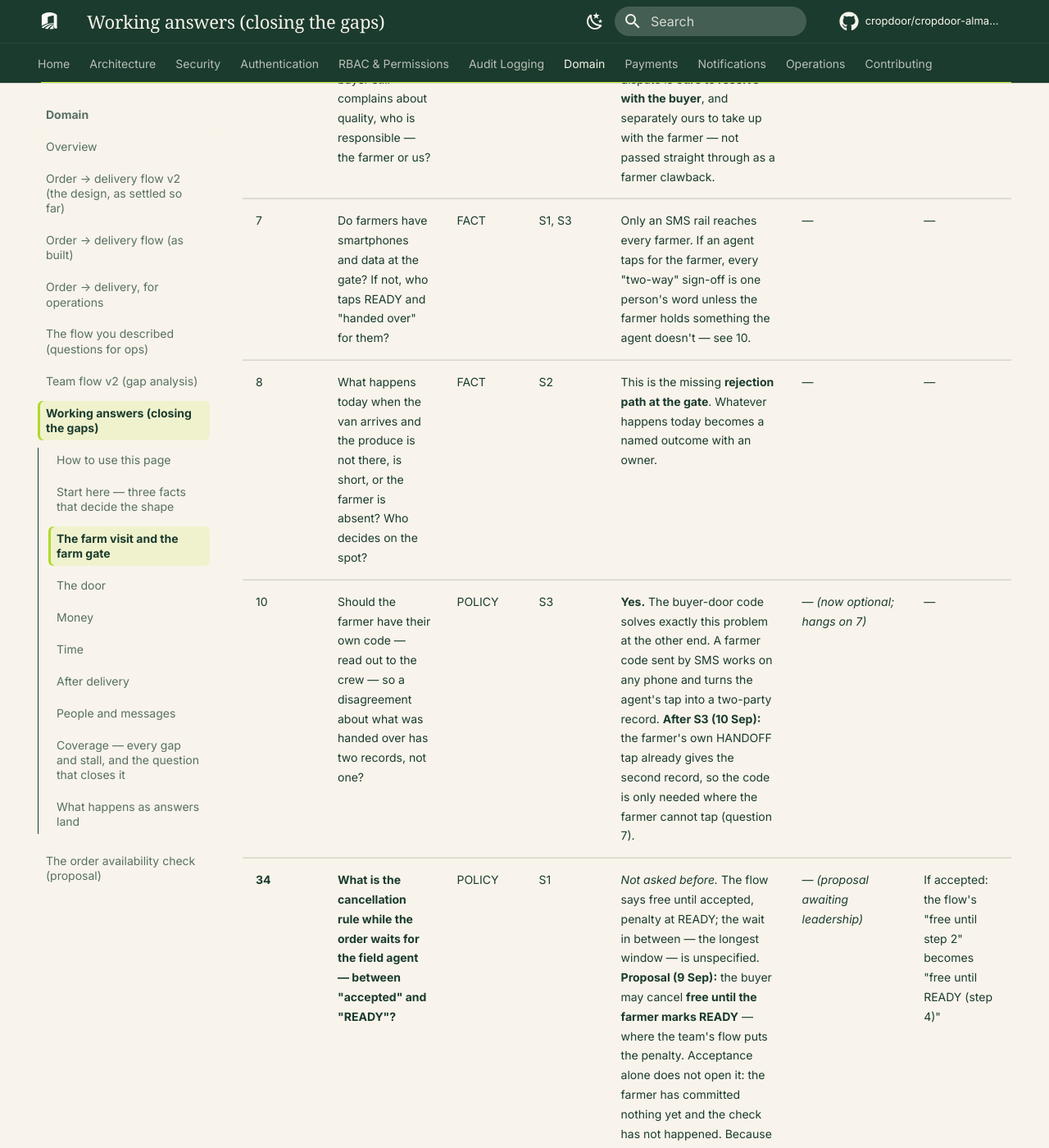
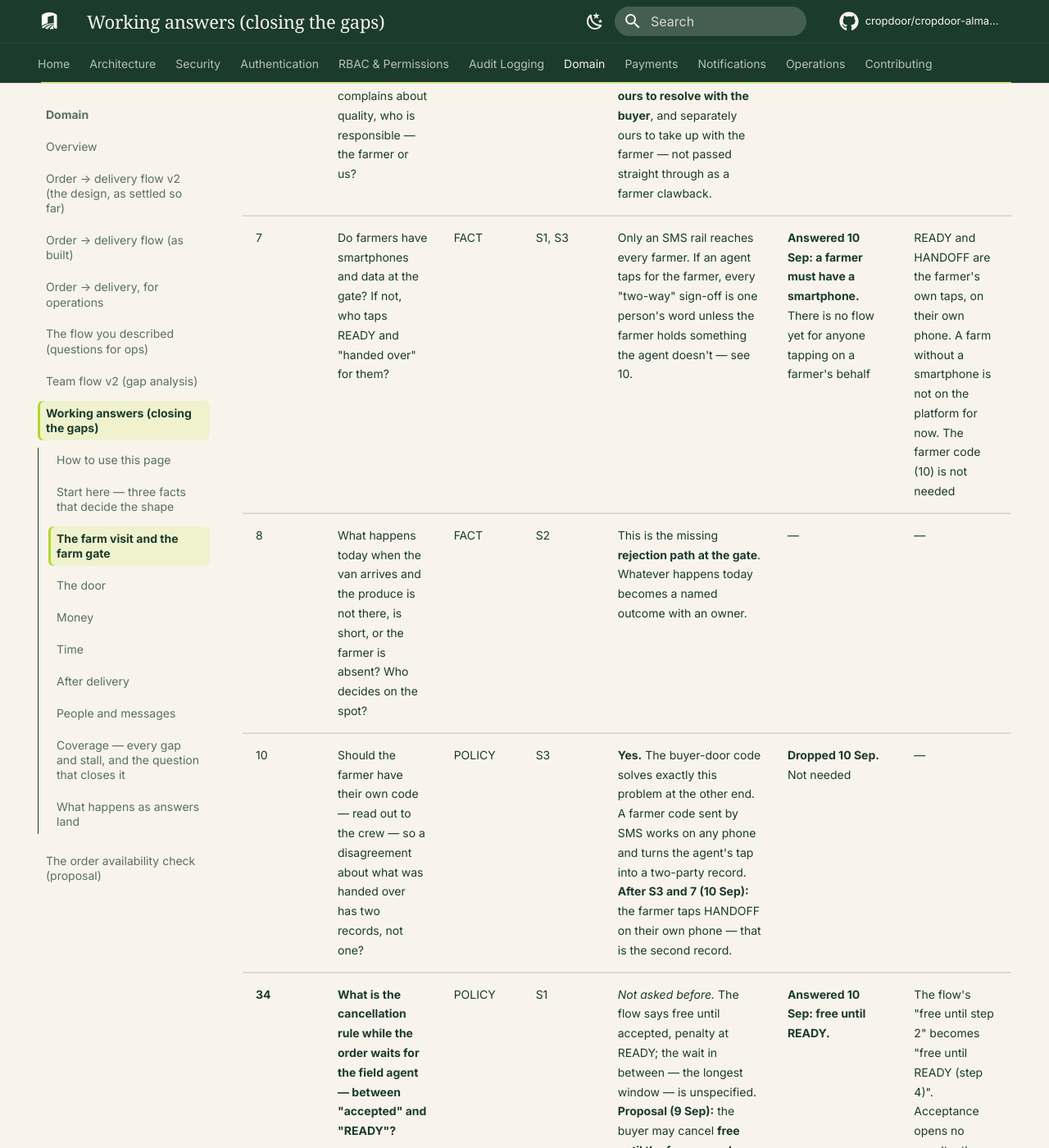
Before and after one commit to cropdoor/cropdoor-almanac, an MkDocs documentation site: the page built from docs/domain/order-delivery-flow-v2-working-answers.md, in a window 1280 px wide and 1400 px high, scrolled down 5070 px. Shown: the whole window at 82% size. Built offline with MkDocs 1.6.1 and Material for MkDocs 9.7.7, drawn with Linux system fonts in a browser that asks for light colours; some web fonts are replaced; comment, search, counter and statistics services are not loaded; some of the changed text lies outside the part shown.

Commit message:
docs(domain): 8 working hours confirmed; free cancellation until READY; farmers must have a smartphone
Q34 answered (free until READY), Q7 answered (a farmer must have a
smartphone; nobody taps for them), Q10 dropped (the farmer's own HANDOFF
tap is the second record). The still-open list on the v2 page regenerated.

```diff
--- a/docs/domain/order-delivery-flow-v2-working-answers.md
+++ b/docs/domain/order-delivery-flow-v2-working-answers.md
@@ -16,9 +16,9 @@ And by **what it hangs on** — the three shape questions from the analysis. Ans
 
 | Shape question | If the answer is… | Then… |
 | --- | --- | --- |
-| **S1** — is the inspection of the packed crate, at the gate, once per farm? | **Answered 9 Sep: no.** The order visit is an *availability check before a crew is committed* — the produce may still be in the ground. It is distinct from the farm-verification visit at registration, and distinct from the handoff, which counts what went in the van. Defined in [The order availability check](order-availability-check.md). | Steps 3/4 and 6 stay separate, deliberately. Question 10 (a farmer code at the gate) becomes more important, not less: the check is the promise, the handoff is the count. **Ops' answers (9 Sep):** the check follows acceptance; the agent has 8 working hours; one visit per farm per day; the delivery agent is the fallback where a zone has no field agent; when the farmer marks READY, **Admin/Ops assign the crew — and only if the check is on the order** (question 37) |
+| **S1** — is the inspection of the packed crate, at the gate, once per farm? | **Answered 9 Sep: no.** The order visit is an *availability check before a crew is committed* — the produce may still be in the ground. It is distinct from the farm-verification visit at registration, and distinct from the handoff, which counts what went in the van. Defined in [The order availability check](order-availability-check.md). | Steps 3/4 and 6 stay separate, deliberately. The check is the promise, the handoff is the count — recorded by the farmer's own HANDOFF tap and the crew's IN TRANSIT (S3). **Ops' answers (9 Sep):** the check follows acceptance; the agent has 8 working hours; one visit per farm per day; the delivery agent is the fallback where a zone has no field agent; when the farmer marks READY, **Admin/Ops assign the crew — and only if the check is on the order** (question 37) |
 | **S2** — does a dispute hold the farmer's payout, and who owns the outcome? | **Answered 9 Sep: yes, and Admin/Ops own it.** A buyer's dispute holds that order's payout. Admin/Ops receive the dispute and investigate from there. | Question 21 is answered. Still open under S2: what Admin/Ops may *conclude* with (22, 23); who is responsible when our own agent certified the quality (6); the rejection paths at the gate and the door (8, 14); the ratings (29, 30); whether anyone but the buyer may dispute (35) |
-| **S3** — when the farmer hands the produce to the crew, is that the one moment that matters — after which the buyer cannot cancel and the produce is ours to deliver — with "in transit" just what the buyer *sees* afterwards, rather than a second button the delivery agent must remember to tap? | **Answered 10 Sep: no — keep both, because they are two people's words.** The farmer marks HANDOFF: "I gave it to the crew." The delivery agent marks IN TRANSIT: "we have it and it is moving" — which tells the buyer the goods are coming and tells Admin/Ops that we actually hold the goods. | Two statuses stay, each written by a different person. Their pair is the two-party record at the gate — which makes the farmer code (question 10) optional rather than necessary. "Handed off but not in transit" becomes a *real* signal for Admin/Ops, not a forgotten tap (question 27) |
+| **S3** — when the farmer hands the produce to the crew, is that the one moment that matters — after which the buyer cannot cancel and the produce is ours to deliver — with "in transit" just what the buyer *sees* afterwards, rather than a second button the delivery agent must remember to tap? | **Answered 10 Sep: no — keep both, because they are two people's words.** The farmer marks HANDOFF: "I gave it to the crew." The delivery agent marks IN TRANSIT: "we have it and it is moving" — which tells the buyer the goods are coming and tells Admin/Ops that we actually hold the goods. | Two statuses stay, each written by a different person. Their pair is the two-party record at the gate — which makes the farmer code (question 10) unnecessary; dropped. "Handed off but not in transit" becomes a *real* signal for Admin/Ops, not a forgotten tap (question 27) |
 
 **S3 in plain words, and the answer.** The team's flow has two taps at the farm gate, moments apart: the farmer hands over (HANDOFF, step 6), then the delivery agent marks IN TRANSIT (step 7). Engineering asked whether the second tap could be dropped, since the platform knows the van's trip and could show "on its way" by itself. Operations' answer: keep both, because they mean different things from different people. The farmer's HANDOFF is the farmer saying the produce left their hands. The delivery agent's IN TRANSIT is the crew saying *we have it* — for the buyer, the goods are coming; for Admin/Ops, the goods are confirmed in our hands. A handoff with no IN TRANSIT after it is therefore worth a look, not a stale screen.
 
@@ -53,10 +53,10 @@ These are FACT questions. Ops can answer them in a sentence each, and the answer
 | 4 | If there is no field agent in a zone this week, does that zone stop selling, or does someone else sign off — and who? | POLICY | S1 | Every gate needs a named fallback or it is a stall. Candidates: the delivery agent signs at collection; Ops overrides with a reason; the zone pauses. | **Answered 9 Sep (Ops): the delivery agent makes the check on collection day**, at the gate before collecting — the one case where Admin/Ops send a crew without a check already on the order. The zone never pauses for want of a field agent | The check form is available to the delivery agent as well as the field agent. Two acts on one visit: the check first, then the handoff count |
 | 5 | If the agent finds the farm short, that affects every other buyer on the same listing. Who tells them, and what are they offered? | POLICY | — | Stock is per listing, not per order. A short finding is a listing event: reduce the listing, notify every open order on it, offer each buyer cancel-free or wait. **Proposed on the check page:** a Short / Not-available finding writes the corrected quantity to the listing in the same step, and every other open order on it is re-checked against the new number. | — *(proposal awaiting Ops)* | — |
 | 6 | When our agent has certified the quality and the buyer still complains about quality, who is responsible — the farmer or us? | POLICY | S2 | The flow puts our signature in the chain. Engineering's view: a certified-quality dispute is **ours to resolve with the buyer**, and separately ours to take up with the farmer — not passed straight through as a farmer clawback. | — | — |
-| 7 | Do farmers have smartphones and data at the gate? If not, who taps READY and "handed over" for them? | FACT | S1, S3 | Only an SMS rail reaches every farmer. If an agent taps for the farmer, every "two-way" sign-off is one person's word unless the farmer holds something the agent doesn't — see 10. | — | — |
+| 7 | Do farmers have smartphones and data at the gate? If not, who taps READY and "handed over" for them? | FACT | S1, S3 | Only an SMS rail reaches every farmer. If an agent taps for the farmer, every "two-way" sign-off is one person's word unless the farmer holds something the agent doesn't — see 10. | **Answered 10 Sep: a farmer must have a smartphone.** There is no flow yet for anyone tapping on a farmer's behalf | READY and HANDOFF are the farmer's own taps, on their own phone. A farm without a smartphone is not on the platform for now. The farmer code (10) is not needed |
 | 8 | What happens today when the van arrives and the produce is not there, is short, or the farmer is absent? Who decides on the spot? | FACT | S2 | This is the missing **rejection path at the gate**. Whatever happens today becomes a named outcome with an owner. | — | — |
-| 10 | Should the farmer have their own code — read out to the crew — so a disagreement about what was handed over has two records, not one? | POLICY | S3 | **Yes.** The buyer-door code solves exactly this problem at the other end. A farmer code sent by SMS works on any phone and turns the agent's tap into a two-party record. **After S3 (10 Sep):** the farmer's own HANDOFF tap already gives the second record, so the code is only needed where the farmer cannot tap (question 7). | — *(now optional; hangs on 7)* | — |
-| **34** | **What is the cancellation rule while the order waits for the field agent — between "accepted" and "READY"?** | POLICY | S1 | *Not asked before.* The flow says free until accepted, penalty at READY; the wait in between — the longest window — is unspecified. **Proposal (9 Sep):** the buyer may cancel **free until the farmer marks READY** — where the team's flow puts the penalty. Acceptance alone does not open it: the farmer has committed nothing yet and the check has not happened. Because the check comes first, the buyer hears whether the produce is there before their free window closes. | — *(proposal awaiting leadership)* | If accepted: the flow's "free until step 2" becomes "free until READY (step 4)" |
+| 10 | Should the farmer have their own code — read out to the crew — so a disagreement about what was handed over has two records, not one? | POLICY | S3 | **Yes.** The buyer-door code solves exactly this problem at the other end. A farmer code sent by SMS works on any phone and turns the agent's tap into a two-party record. **After S3 and 7 (10 Sep):** the farmer taps HANDOFF on their own phone — that is the second record. | **Dropped 10 Sep.** Not needed | — |
+| **34** | **What is the cancellation rule while the order waits for the field agent — between "accepted" and "READY"?** | POLICY | S1 | *Not asked before.* The flow says free until accepted, penalty at READY; the wait in between — the longest window — is unspecified. **Proposal (9 Sep):** the buyer may cancel **free until the farmer marks READY** — where the team's flow puts the penalty. Acceptance alone does not open it: the farmer has committed nothing yet and the check has not happened. Because the check comes first, the buyer hears whether the produce is there before their free window closes. | **Answered 10 Sep: free until READY.** | The flow's "free until step 2" becomes "free until READY (step 4)". Acceptance opens no penalty; the penalty window runs from READY to HANDOFF |
 
 ---
 
@@ -96,7 +96,7 @@ These are FACT questions. Ops can answer them in a sentence each, and the answer
 | 25 | How long may an order wait for the farmer to accept before we cancel it for them? | POLICY | — | Every state needs a maximum or it is a stall. Engineering's view: a number of hours, then auto-cancel with the buyer refunded in full. | — | — |
 | 26 | Once READY, how quickly must the van collect? Is produce saleable after that? | POLICY | S1 | Sets the collection SLA — and whether a buyer whose order sits READY waiting for *our* van is still in the penalty window. Engineering's view: they should not be. | — | — |
 | 27 | How long may an order sit "handed off" or "in transit" before the office is alerted? Who is alerted? | POLICY | S3 | This is the ops list from the previous round — "ready and not collected", now also "collected and not delivered". Needs an owner. **After S3 (10 Sep):** "handed off, not yet in transit" joins the list — the farmer says it left, the crew has not said they have it. | — | — |
-| 28 | A buyer taps cancel a moment after the farmer accepted and is told a penalty applies. Grace period, or hard line? | POLICY | — | Engineering's view: a short grace period (minutes) costs nothing and removes a complaint generator. | — | — |
+| 28 | A buyer taps cancel a moment after the farmer accepted and is told a penalty applies. Grace period, or hard line? | POLICY | — | Engineering's view: a short grace period (minutes) costs nothing and removes a complaint generator. **After 34:** the moment in question is READY, not acceptance. | — | — |
 
 ---
 
@@ -131,7 +131,7 @@ So we can see when we are done. A gap with no question was a hole in the analysi
 | POD buyer short or partial | 13, 36 |
 | Cancellation between accepted and READY undefined | **34** |
 | Penalties one-sided | 18 |
-| Farmer without a smartphone | 7, 10 |
+| Farmer without a smartphone | 7 (answered: a farmer must have one), 10 (dropped) |
 | Door sequence unordered | 11 |
 | Buyer present, no code | 12 |
 | One buyer, several farms, one door | 15 |
```
Also changed, not shown: docs/domain/order-availability-check.md (+4 -4 lines), docs/domain/order-delivery-flow-v2.md (+6 -7 lines).
